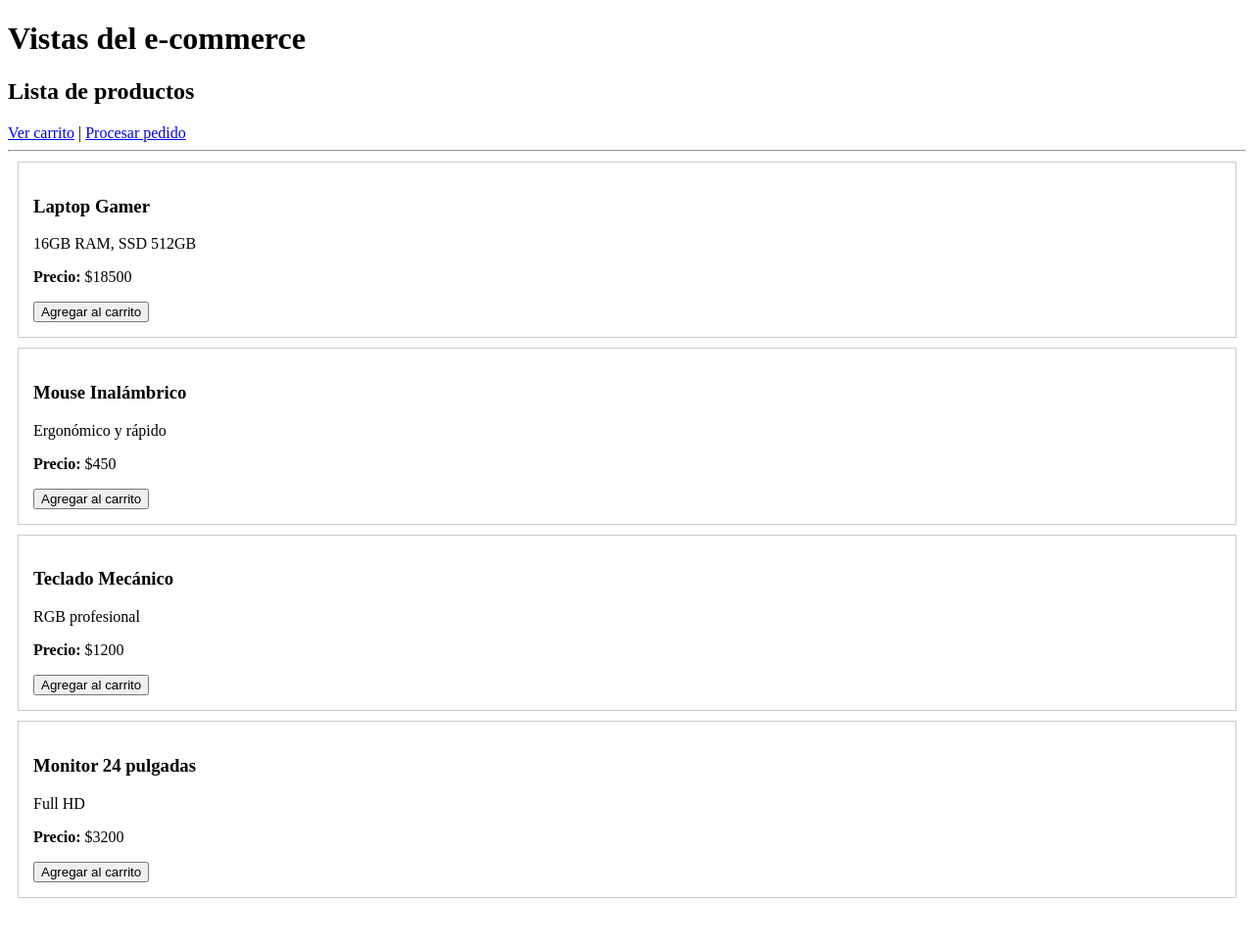
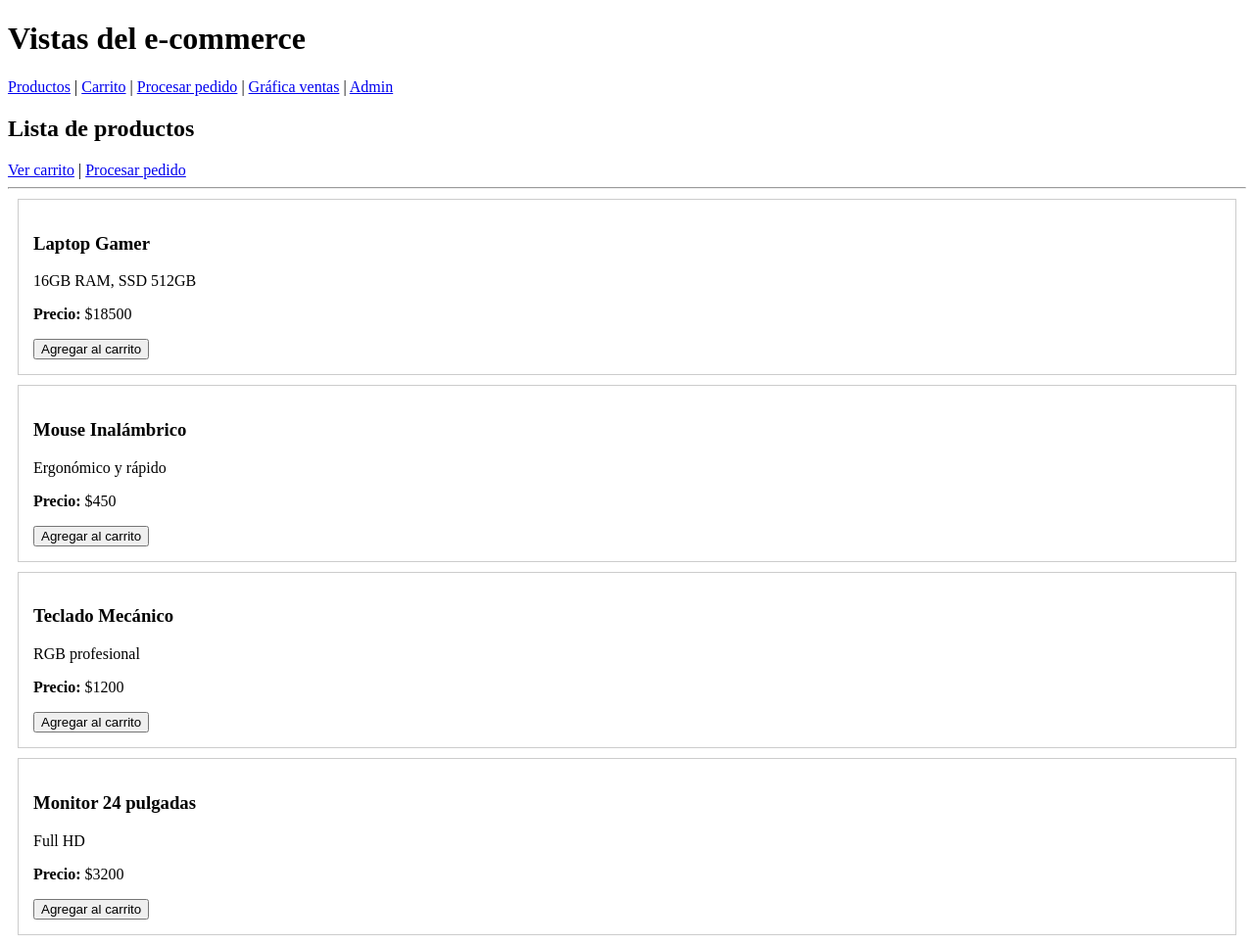
Before and after one commit to roger90tex/MODULO_55_vistas_ecommerce_simple, a Django app: page /ventas/ in a window 1280 px wide. Shown: the whole page at 98% size. Before the commit the page ends 917 px from the top, so only its background shows below. Run offline with Django 5.2, Linux system fonts and the light colour scheme.

Commit message:
Se actualizo y da graficas

```diff
--- a/cart/views.py
+++ b/cart/views.py
@@ -1,3 +1,2 @@
-from django.shortcuts import render
-
-# Create your views here.
+def carrito(request):
+    return render(request, 'ventas/carrito.html')
--- a/ecommerce/urls.py
+++ b/ecommerce/urls.py
@@ -16,8 +16,13 @@ Including another URLconf
 """
 from django.contrib import admin
 from django.urls import path, include
+from django.shortcuts import redirect
+
+def inicio(request):
+    return redirect('/ventas/')
 
 urlpatterns = [
+    path('', inicio),
     path('admin/', admin.site.urls),
     path('ventas/', include('ventas.urls')),
 ]
--- a/order_manager/admin.py
+++ b/order_manager/admin.py
@@ -1,4 +1,7 @@
 from django.contrib import admin
 from .models import Order
 
-admin.site.register(Order)
+
+@admin.register(Order)
+class OrderAdmin(admin.ModelAdmin):
+    list_display = ('id', 'total', 'status', 'created_at')
--- a/ventas/templates/ventas/ventas.html
+++ b/ventas/templates/ventas/ventas.html
@@ -6,10 +6,17 @@
 </head>
 <body>
     <h1>Vistas del e-commerce</h1>
+    <nav style="margin-bottom:20px;">
+        <a href="/ventas/">Productos</a> |
+        <a href="/ventas/carrito/">Carrito</a> |
+        <a href="/ventas/pedido/">Procesar pedido</a> |
+        <a href="/ventas/grafica/">Gráfica ventas</a> |
+        <a href="/admin/">Admin</a>
+    </nav>
     <h2>Lista de productos</h2>
 
-    <a href="/ventas/carrito/">Ver carrito</a> |
-    <a href="/ventas/pedido/">Procesar pedido</a>
+        <a href="/ventas/carrito/">Ver carrito</a> |
+        <a href="/ventas/pedido/">Procesar pedido</a>
     <hr>
     {% for producto in productos %}
         <div style="border: 1px solid #ccc; padding: 15px; margin: 10px;">
@@ -17,10 +24,9 @@
             <p>{{ producto.descripcion }}</p>
             <p><strong>Precio:</strong> ${{ producto.precio }}</p>
 
-            <form action="#" method="post">
-                {% csrf_token %}
-                <button type="submit">Agregar al carrito</button>
-            </form>
+            <a href="/ventas/agregar/{{ producto.id }}/">
+                <button type="button">Agregar al carrito</button>
+            </a>
         </div>
     {% endfor %}
 </body>
--- a/ventas/urls.py
+++ b/ventas/urls.py
@@ -1,8 +1,19 @@
 from django.urls import path
-from .views import lista_productos, carrito, procesar_pedido
+from .views import (
+    lista_productos,
+    carrito,
+    procesar_pedido,
+    ventas_view,
+    datos_ventas,
+    agregar_carrito,
+)
 
 urlpatterns = [
     path('', lista_productos, name='lista_productos'),
     path('carrito/', carrito, name='carrito'),
     path('pedido/', procesar_pedido, name='pedido'),
+    path('agregar/<int:producto_id>/', agregar_carrito, name='agregar_carrito'),
+
+    path('grafica/', ventas_view, name='ventas_grafica'),
+    path('grafica/datos/', datos_ventas, name='datos_ventas'),
 ]
--- a/ventas/views.py
+++ b/ventas/views.py
@@ -1,19 +1,77 @@
-from django.shortcuts import render
-from django.http import HttpResponse
+from django.shortcuts import render, redirect
+from django.http import JsonResponse
+from order_manager.models import Order
+from cart.models import Cart
+
+
+PRODUCTOS = [
+    {"id": 1, "nombre": "Laptop Gamer", "precio": 18500, "descripcion": "16GB RAM, SSD 512GB"},
+    {"id": 2, "nombre": "Mouse Inalámbrico", "precio": 450, "descripcion": "Ergonómico y rápido"},
+    {"id": 3, "nombre": "Teclado Mecánico", "precio": 1200, "descripcion": "RGB profesional"},
+    {"id": 4, "nombre": "Monitor 24 pulgadas", "precio": 3200, "descripcion": "Full HD"},
+]
+
 
 def lista_productos(request):
-    productos = [
-        {"nombre": "Laptop Gamer", "precio": 18500, "descripcion": "16GB RAM, SSD 512GB"},
-        {"nombre": "Mouse Inalámbrico", "precio": 450, "descripcion": "Ergonómico y rápido"},
-        {"nombre": "Teclado Mecánico", "precio": 1200, "descripcion": "RGB profesional"},
-        {"nombre": "Monitor 24 pulgadas", "precio": 3200, "descripcion": "Full HD"},
-    ]
-    return render(request, "ventas/ventas.html", {"productos": productos})
+    return render(request, "ventas/ventas.html", {"productos": PRODUCTOS})
+
+
+def agregar_carrito(request, producto_id):
+    carrito = request.session.get("carrito", [])
+
+    producto = next((p for p in PRODUCTOS if p["id"] == producto_id), None)
+
+    if producto:
+        carrito.append(producto)
+        request.session["carrito"] = carrito
+
+    return redirect("/ventas/")
 
 
 def carrito(request):
-    return HttpResponse("🛒 Carrito de compras vacío por ahora")
+    carrito = request.session.get("carrito", [])
+    total = sum(producto["precio"] for producto in carrito)
+
+    return render(request, "ventas/carrito.html", {
+        "carrito": carrito,
+        "total": total
+    })
 
 
 def procesar_pedido(request):
-    return HttpResponse("✅ Pedido procesado correctamente")
+    carrito = request.session.get("carrito", [])
+    total = sum(producto["precio"] for producto in carrito)
+
+    if total > 0:
+        cart = Cart.objects.create(user=request.user)
+
+        Order.objects.create(
+            cart=cart,
+            total=total,
+            status="Pendiente"
+        )
+
+    request.session["ultimo_total"] = total
+    request.session["carrito"] = []
+
+    return render(request, "ventas/pedido.html", {"total": total})
+
+
+def ventas_view(request):
+    return render(request, "ventas/grafica_ventas.html")
+
+
+def datos_ventas(request):
+    ordenes = Order.objects.all().order_by("created_at")
+
+    labels = []
+    datos = []
+
+    for orden in ordenes:
+        labels.append(orden.created_at.strftime("%d/%m/%Y"))
+        datos.append(float(orden.total))
+
+    return JsonResponse({
+        "labels": labels,
+        "datos": datos
+    })
```
Also changed, not shown: ventas/templates/ventas/carrito.html (added, +38 -0 lines), ventas/templates/ventas/grafica_ventas.html (added, +48 -0 lines), ventas/templates/ventas/pedido.html (added, +17 -0 lines), db.sqlite3.
